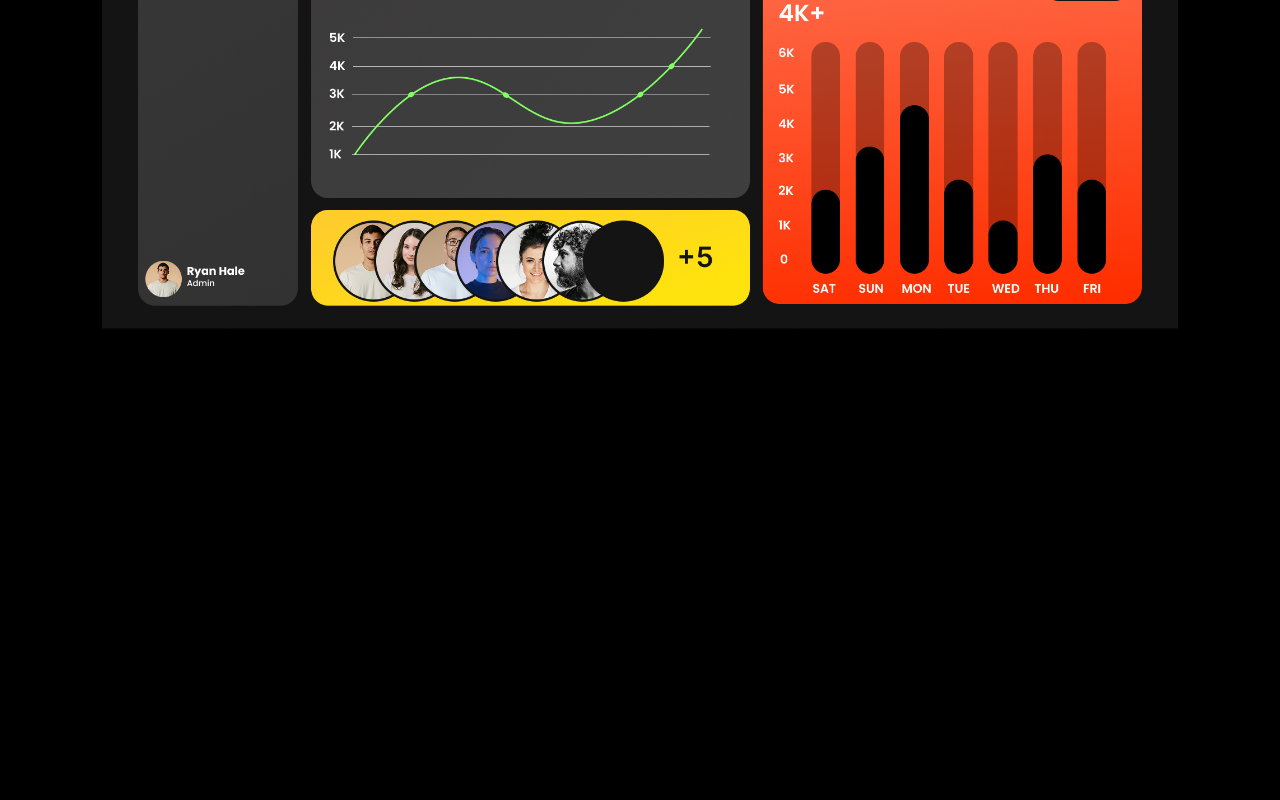
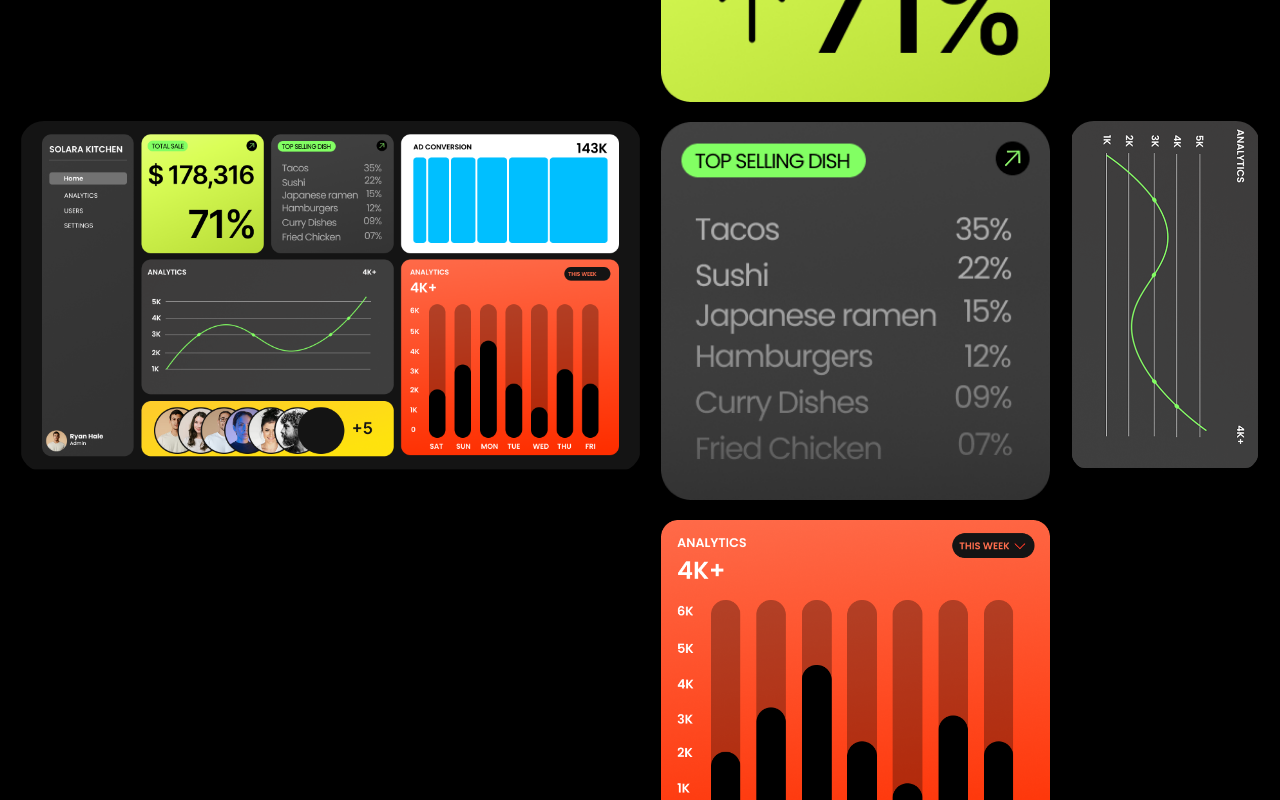
Before and after one commit to Light0777/One, a Next.js app: page / in a window 1280 px wide. Shown: the part 820-1620 px from the top of the page. Built offline with nearby package versions, Linux system fonts and the light colour scheme.

Commit message:
new layout

```diff
--- a/app/components/HeroSection.tsx
+++ b/app/components/HeroSection.tsx
@@ -6,6 +6,7 @@ import Image from "next/image";
 import gsap from "gsap";
 import { ScrollTrigger } from "gsap/ScrollTrigger";
 import BrandsShowcase from "./BrandsShowcase";
+import CaseStudy from "./CaseStudy";
 
 gsap.registerPlugin(ScrollTrigger);
 
@@ -140,14 +141,46 @@ export default function HeroSection() {
             </div>
 
             {/* Dashboard Image */}
-            <div className="grid justify-center items-center relative p-5">
-                <div className="relative w-full">
+            <div className="grid md:flex justify-center items-center relative p-5 gap-2 lg:gap-5">
+                <div className="relative">
                     <Image
                         src="/case1.png"
                         alt="Dashboard preview"
                         width={1080}
                         height={1920}
-                        className="rounded-xl object-contain shadow-2xl"
+                        className="rounded-xl sm:rounded-3xl"
+                        quality={100}
+                    />
+                </div>
+                <div className="flex md:grid md:grid-cols-1 gap-1 lg:gap-5">
+                    {["Group 9", "Group 11", "Group 22"].map((img) => (
+                        <Image
+                            key={img}
+                            src={`/dashcomp/${img}.png`}
+                            alt="Dashboard preview"
+                            width={120}
+                            height={180}
+                            className="rounded-xl w-full md:w-[200] h-auto"
+                            quality={100}
+                        />
+                    ))}
+                </div>
+
+                <div>
+                    <Image
+                        src="/dashcomp/Group 17.png"
+                        alt="Dashboard preview"
+                        width={330}
+                        height={180}
+                        className="rounded-3xl hidden md:block"
+                        quality={100}
+                    />
+                    <Image
+                        src="/dashcomp/Group 172.png"
+                        alt="Dashboard preview"
+                        width={380}
+                        height={180}
+                        className="rounded-3xl block md:hidden w-full"
                         quality={100}
                     />
                 </div>
```
